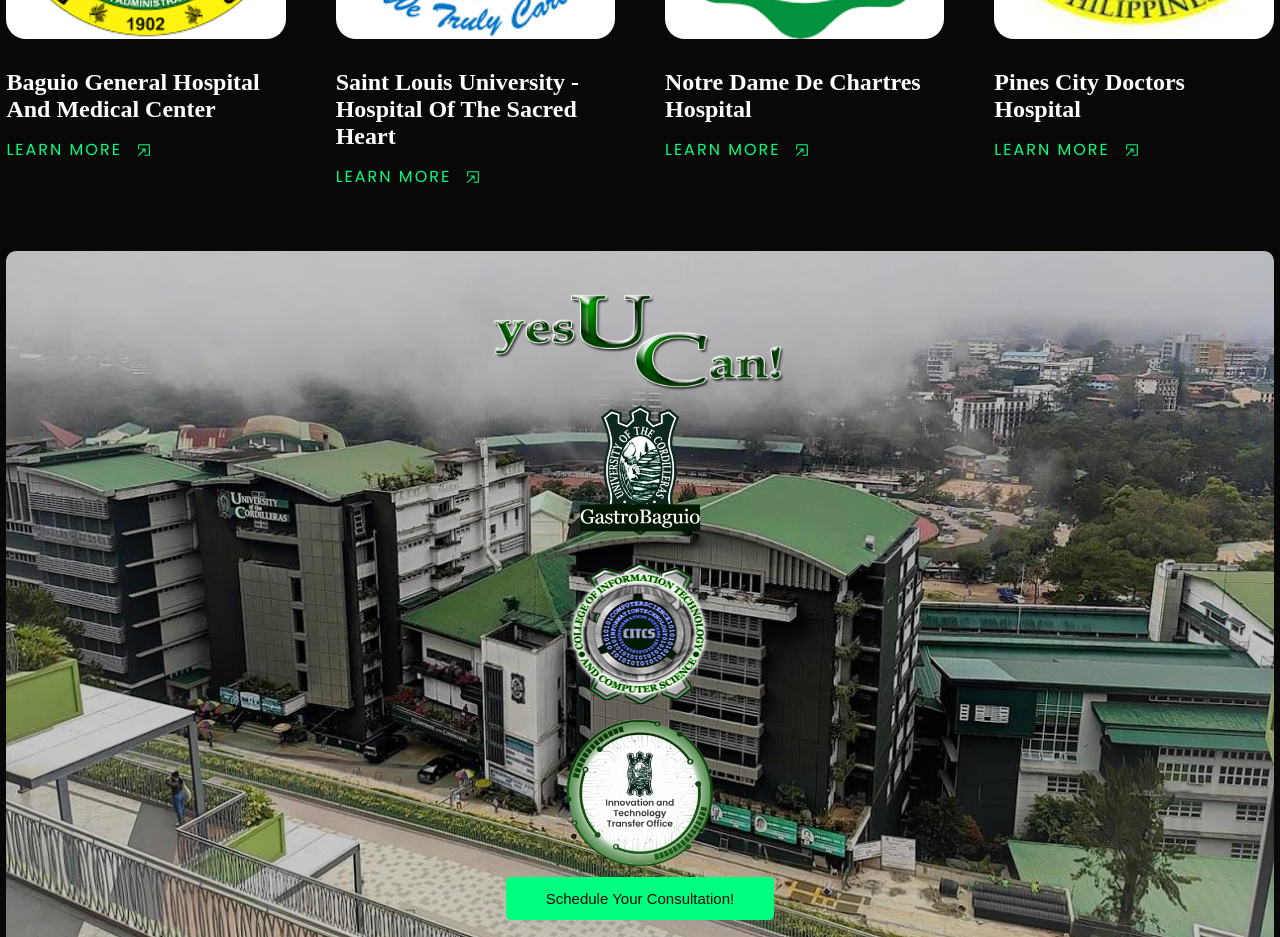
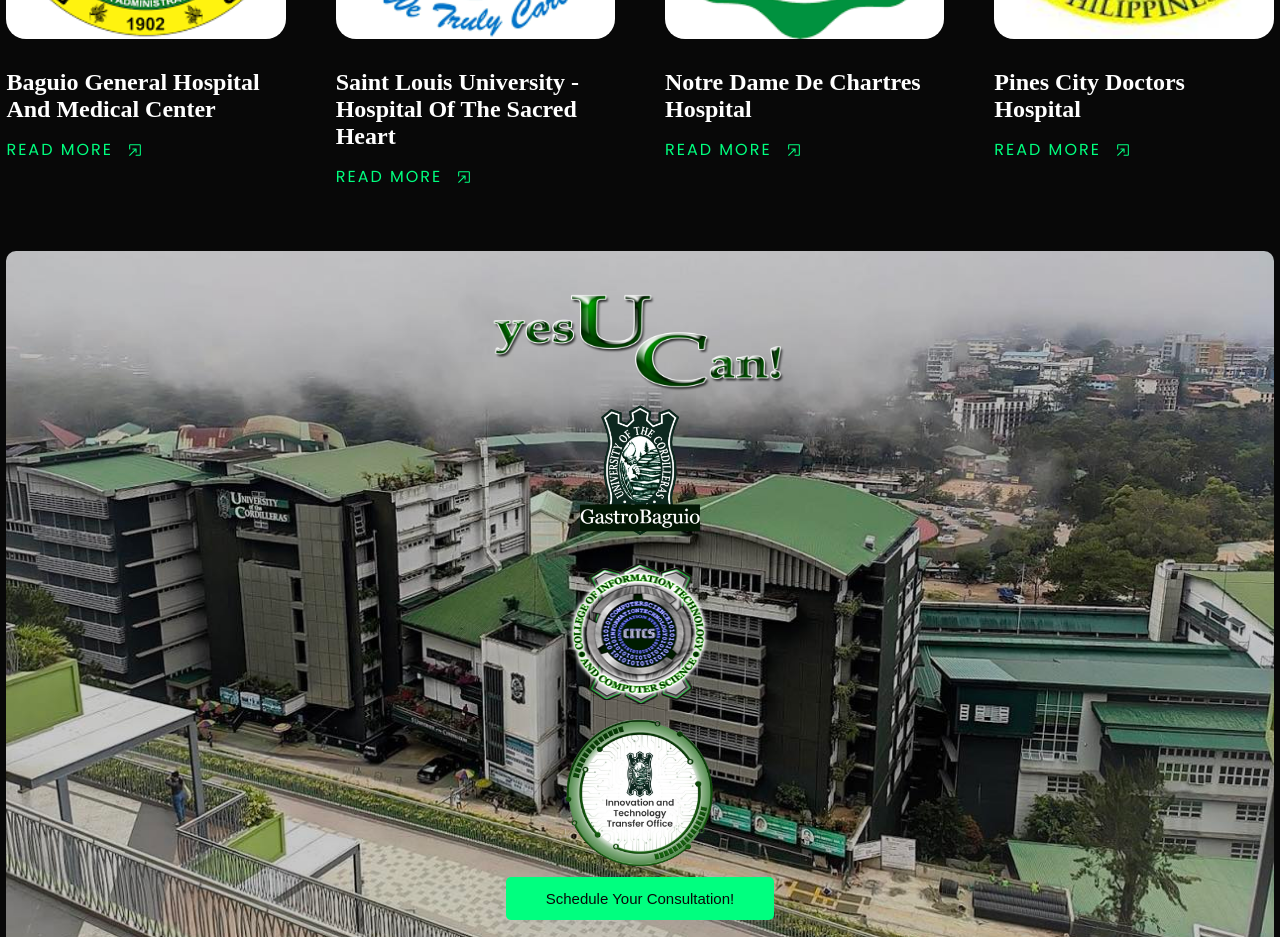
Before and after one commit to donyelqt/ucgastrobaguio, a Next.js app: page / in a window 1280 px wide. Shown: the part 1820-2757 px from the top of the page. Built offline with nearby package versions, Linux system fonts and the light colour scheme.

Commit message:
hello world

```diff
--- a/components/Expertise.js
+++ b/components/Expertise.js
@@ -14,7 +14,7 @@
           <div className="hero-content grid-4">
             {expertise.map((item, i) => (
               <div className='box' key={i}>
-                <Card data={item} caption="Learn more" />
+                <Card data={item} caption="Read more" />
               </div>
             ))}
           </div>
```
